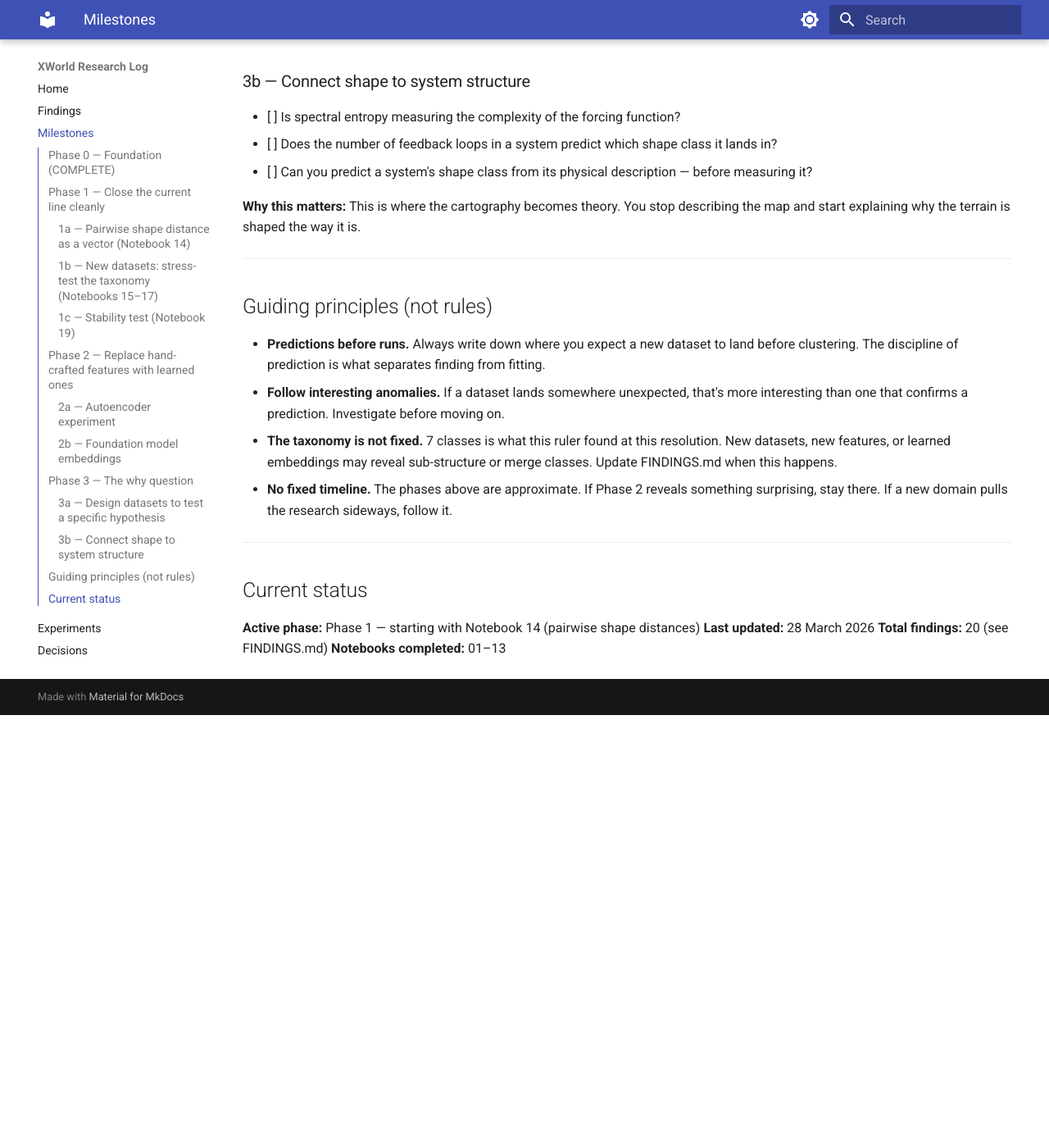
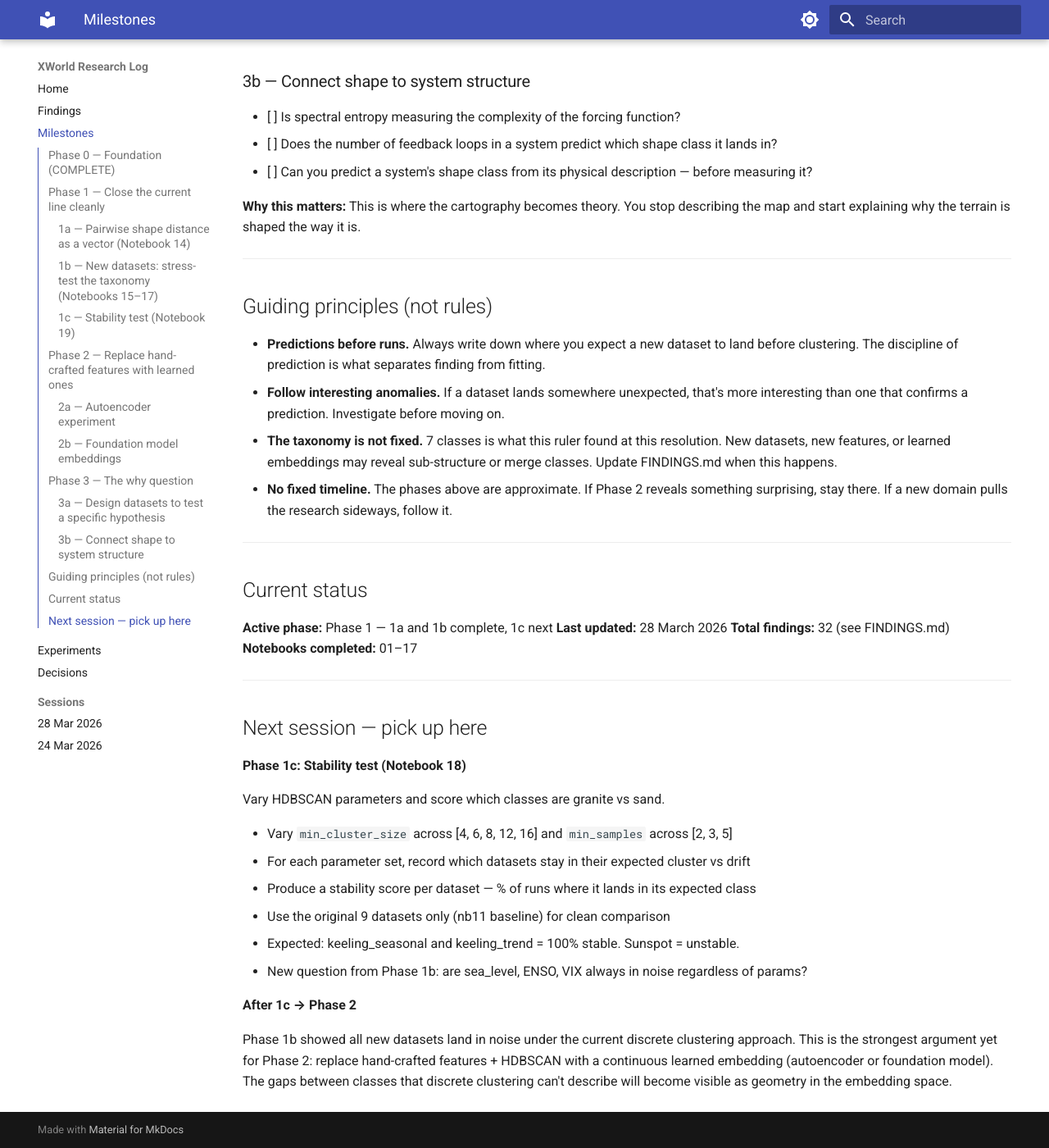
Before and after one commit to sekarkrishna/xworld, an MkDocs documentation site: the page built from notebooks/MILESTONES.md, in a window 1280 px wide and 1400 px high, scrolled down 3033 px. Shown: the whole window at 82% size. Built offline with MkDocs 1.6.1 and Material for MkDocs 9.7.7, drawn with Linux system fonts in a browser that asks for light colours; before the commit the page ends 3905 px from its top, so only the background shows below that.

Commit message:
MILESTONES: update status + next session roadmap
- Mark 1a and 1b complete, 32 findings, notebooks 01-17
- Add Phase 1c pickup note with exact parameter ranges for stability test
- Add context: Phase 1b noise results strengthen Phase 2 case

Co-Authored-By: Claude Sonnet 4.6 <noreply@anthropic.com>

```diff
--- a/notebooks/MILESTONES.md
+++ b/notebooks/MILESTONES.md
@@ -110,7 +110,29 @@ The burst class (COVID) exists because of exponential growth followed by resourc
 ---
 
 ## Current status
-**Active phase:** Phase 1 — starting with Notebook 14 (pairwise shape distances)
+**Active phase:** Phase 1 — 1a and 1b complete, 1c next
 **Last updated:** 28 March 2026
-**Total findings:** 20 (see FINDINGS.md)
-**Notebooks completed:** 01–13
+**Total findings:** 32 (see FINDINGS.md)
+**Notebooks completed:** 01–17
+
+---
+
+## Next session — pick up here
+
+**Phase 1c: Stability test (Notebook 18)**
+
+Vary HDBSCAN parameters and score which classes are granite vs sand.
+
+- Vary `min_cluster_size` across [4, 6, 8, 12, 16] and `min_samples` across [2, 3, 5]
+- For each parameter set, record which datasets stay in their expected cluster vs drift
+- Produce a stability score per dataset — % of runs where it lands in its expected class
+- Use the original 9 datasets only (nb11 baseline) for clean comparison
+- Expected: keeling_seasonal and keeling_trend = 100% stable. Sunspot = unstable.
+- New question from Phase 1b: are sea_level, ENSO, VIX always in noise regardless of params?
+
+**After 1c → Phase 2**
+
+Phase 1b showed all new datasets land in noise under the current discrete clustering approach.
+This is the strongest argument yet for Phase 2: replace hand-crafted features + HDBSCAN with
+a continuous learned embedding (autoencoder or foundation model). The gaps between classes
+that discrete clustering can't describe will become visible as geometry in the embedding space.
```
